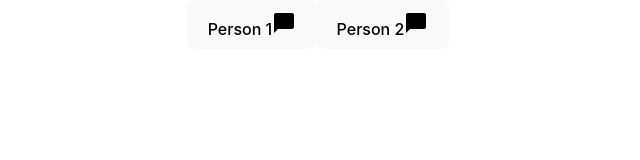
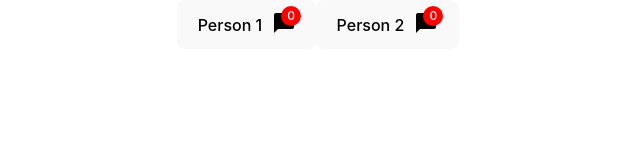
Before and after one commit to erenokur/react-rxjs-chat, a React (Vite) app: page / in a window 1280 px wide. Before the commit this address had no page. Shown: the top 160 px of the page, without its empty margins (322-962 px from the left). Built offline with nearby package versions, Linux system fonts and the light colour scheme.

Commit message:
style improvements

```diff
--- a/src/components/chat.tsx
+++ b/src/components/chat.tsx
@@ -55,6 +55,7 @@ const Chat: React.FC<ChatProps> = ({ person }) => {
         className="chat-box"
         style={{
           overflowY: "scroll",
+          overflowX: "hidden",
           height: "70vh",
           width: "100%",
         }}
--- a/src/pages/chatPage.tsx
+++ b/src/pages/chatPage.tsx
@@ -11,9 +11,11 @@ function ChatPage() {
     chatStore.init();
   }, []);
 
-  const messageNotification = chatState.newDataCount > 0 && (
-    <span className="notify">{chatState.newDataCount}</span>
-  );
+  const clearNotification = (person: string) => {
+    if (window.location.href.split("/")[3] !== person) {
+      chatStore.init();
+    }
+  };
 
   return (
     <div style={{ display: "flex", justifyContent: "center" }}>
@@ -25,11 +27,33 @@ function ChatPage() {
           borderRadius: 30,
         })}
       >
-        <button>
+        <button onClick={() => clearNotification("first-person")}>
+          <div style={{ display: "flex", alignItems: "center" }}>
             Person 1
             {window.location.href.split("/")[3] !== "first-person" && (
+              <div style={{ position: "relative", marginLeft: "10px" }}>
                 <ChatBubbleIcon />
+                <div
+                  style={{
+                    position: "absolute",
+                    right: "-5px",
+                    top: "-5px",
+                    backgroundColor: "red",
+                    borderRadius: "50%",
+                    width: "20px",
+                    height: "20px",
+                    color: "white",
+                    display: "flex",
+                    justifyContent: "center",
+                    alignItems: "center",
+                    fontSize: "12px",
+                  }}
+                >
+                  {chatState.newDataCount}
+                </div>
+              </div>
             )}
+          </div>
         </button>
       </NavLink>
 
@@ -41,11 +65,33 @@ function ChatPage() {
           borderRadius: 30,
         })}
       >
-        <button className="ChatPage">
+        <button onClick={() => clearNotification("second-person")}>
+          <div style={{ display: "flex", alignItems: "center" }}>
             Person 2
             {window.location.href.split("/")[3] !== "second-person" && (
+              <div style={{ position: "relative", marginLeft: "10px" }}>
                 <ChatBubbleIcon />
+                <div
+                  style={{
+                    position: "absolute",
+                    right: "-5px",
+                    top: "-5px",
+                    backgroundColor: "red",
+                    borderRadius: "50%",
+                    width: "20px",
+                    height: "20px",
+                    color: "white",
+                    display: "flex",
+                    justifyContent: "center",
+                    alignItems: "center",
+                    fontSize: "12px",
+                  }}
+                >
+                  {chatState.newDataCount}
+                </div>
+              </div>
             )}
+          </div>
         </button>
       </NavLink>
     </div>
```
Lines whose indentation alone changed are shown as unchanged.
